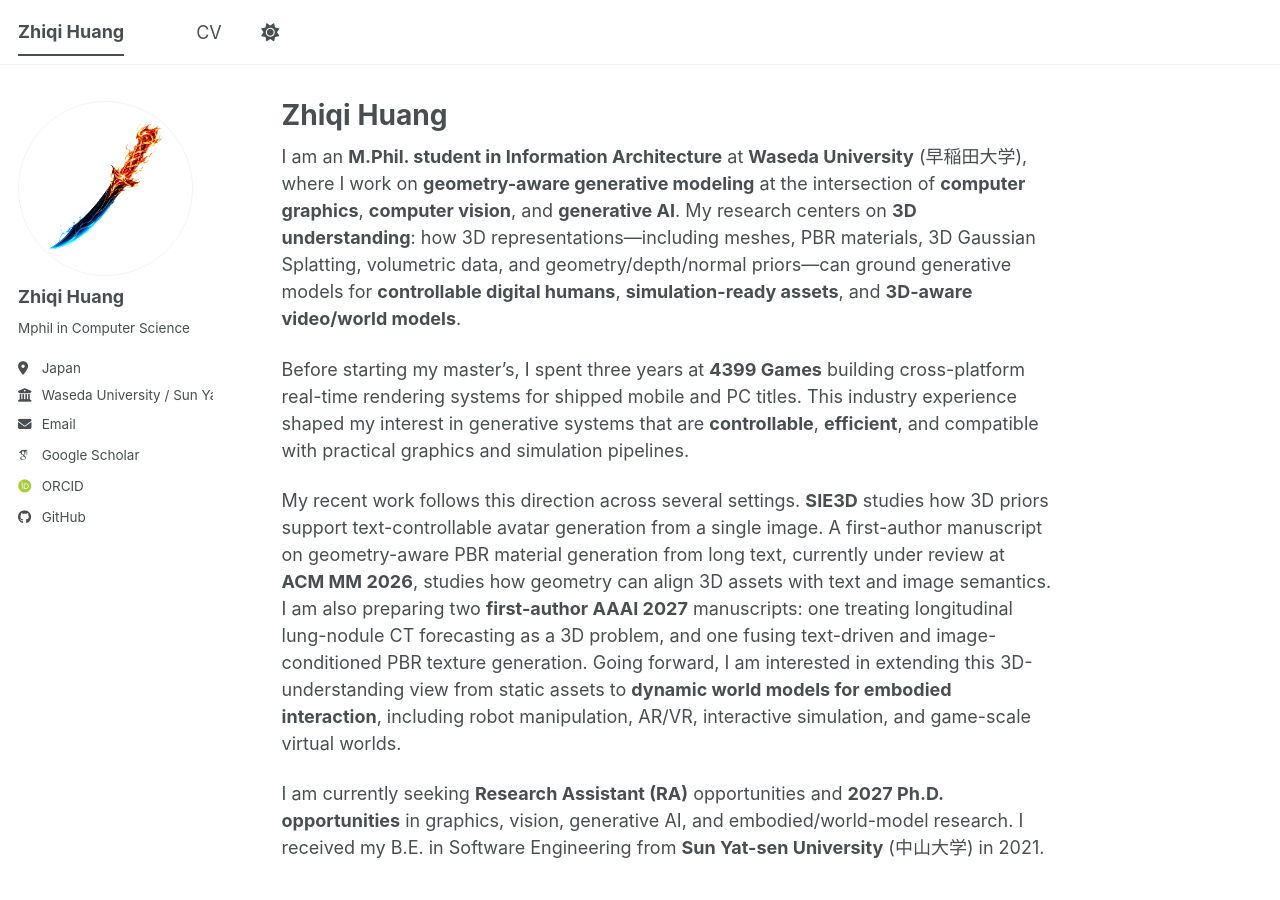
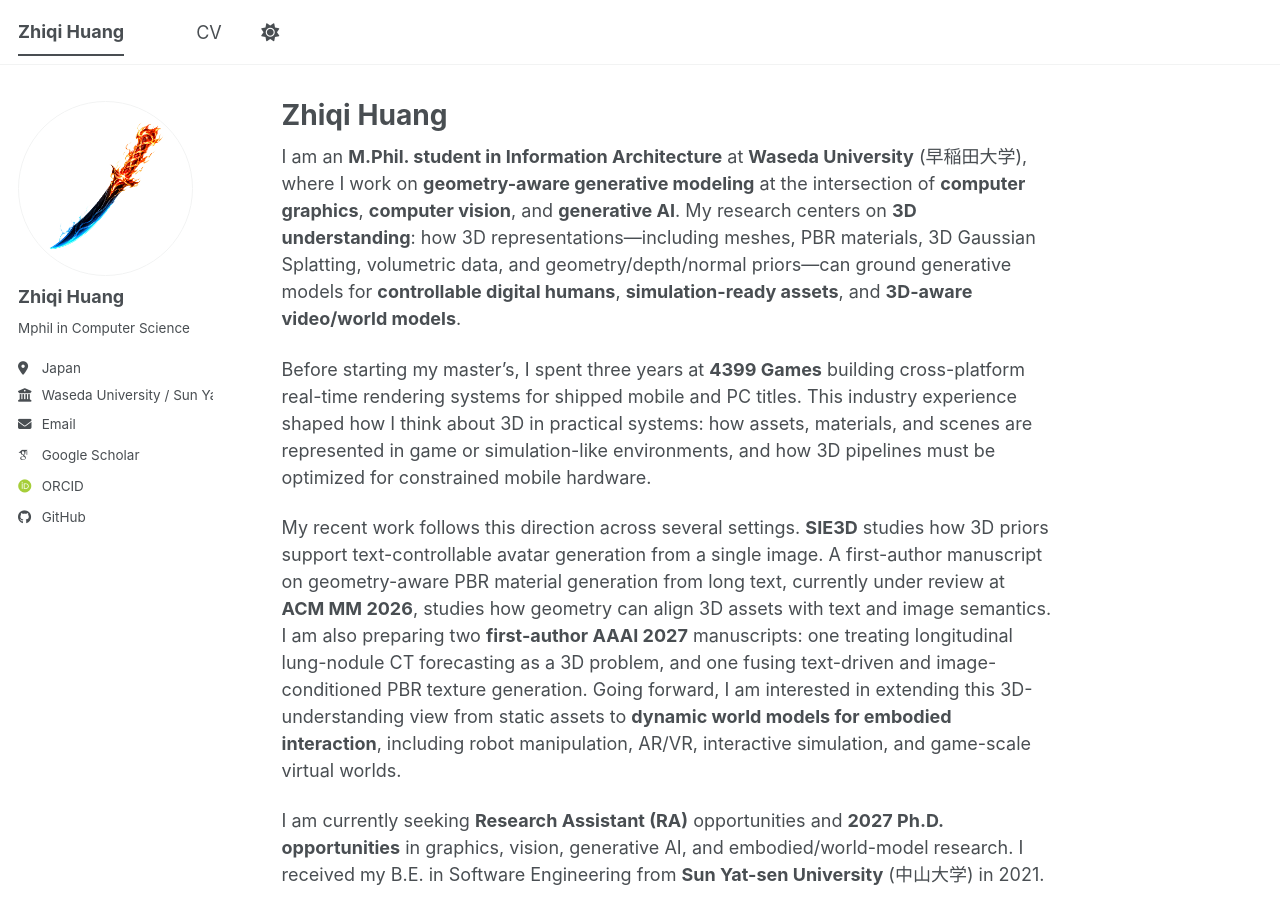
Before and after one commit to huang-zhiqi/huang-zhiqi.github.io, a Jekyll site: the page built from _pages/about.md, in a window 1280 px wide and 900 px high. Built offline with Jekyll 4.4.1, drawn with Linux system fonts in a browser that asks for light colours; some web fonts are replaced; a script bundle is joined from its source files by our own code; library files that are not in the unit come from our copies; some of the changed text lies outside the part shown.

Commit message:
主页，串成一个3D主线。

```diff
--- a/_pages/about.md
+++ b/_pages/about.md
@@ -10,7 +10,7 @@
 
 I am an **M.Phil. student in Information Architecture** at **Waseda University** (早稲田大学), where I work on **geometry-aware generative modeling** at the intersection of **computer graphics**, **computer vision**, and **generative AI**. My research centers on **3D understanding**: how 3D representations—including meshes, PBR materials, 3D Gaussian Splatting, volumetric data, and geometry/depth/normal priors—can ground generative models for **controllable digital humans**, **simulation-ready assets**, and **3D-aware video/world models**.
 
-Before starting my master's, I spent three years at **4399 Games** building cross-platform real-time rendering systems for shipped mobile and PC titles. This industry experience shaped my interest in generative systems that are **controllable**, **efficient**, and compatible with practical graphics and simulation pipelines.
+Before starting my master's, I spent three years at **4399 Games** building cross-platform real-time rendering systems for shipped mobile and PC titles. This industry experience shaped how I think about 3D in practical systems: how assets, materials, and scenes are represented in game or simulation-like environments, and how 3D pipelines must be optimized for constrained mobile hardware.
 
 My recent work follows this direction across several settings. **SIE3D** studies how 3D priors support text-controllable avatar generation from a single image. A first-author manuscript on geometry-aware PBR material generation from long text, currently under review at **ACM MM 2026**, studies how geometry can align 3D assets with text and image semantics. I am also preparing two **first-author AAAI 2027** manuscripts: one treating longitudinal lung-nodule CT forecasting as a 3D problem, and one fusing text-driven and image-conditioned PBR texture generation. Going forward, I am interested in extending this 3D-understanding view from static assets to **dynamic world models for embodied interaction**, including robot manipulation, AR/VR, interactive simulation, and game-scale virtual worlds.
 
@@ -101,11 +101,11 @@
 * **4399 Games**, Guangzhou, China
   * **Senior Graphics Engineer**
     * *2023 - 2024*
-    * Led a rendering team of 3-5 engineers and owned the rendering roadmap for *"Era of Conquest"* on **mobile** and **PC**.
-    * Drove graphics development for new projects including *"Catch & Build: Land of Pals"* across **mobile**, **PC**, and **web**.
+    * Led a rendering team of 3-5 engineers and owned the rendering roadmap for *"Era of Conquest"* on **mobile** and **PC**, balancing 3D scene representation, visual fidelity, and runtime performance.
+    * Drove graphics development for new projects including *"Catch & Build: Land of Pals"* across **mobile**, **PC**, and **web**, with attention to reusable 3D asset and rendering pipelines.
   * **Graphics Engineer**
     * *2021 - 2023*
-    * Built and optimized the real-time rendering pipeline for *"Era of Conquest"*, focusing on **cross-platform** shader optimization, **physically based rendering**, and performance profiling.
+    * Built and optimized the real-time rendering pipeline for *"Era of Conquest"*, focusing on **cross-platform** shader optimization, **physically based rendering**, 3D material representation, and performance profiling on mobile devices.
 
 ---
 
```
